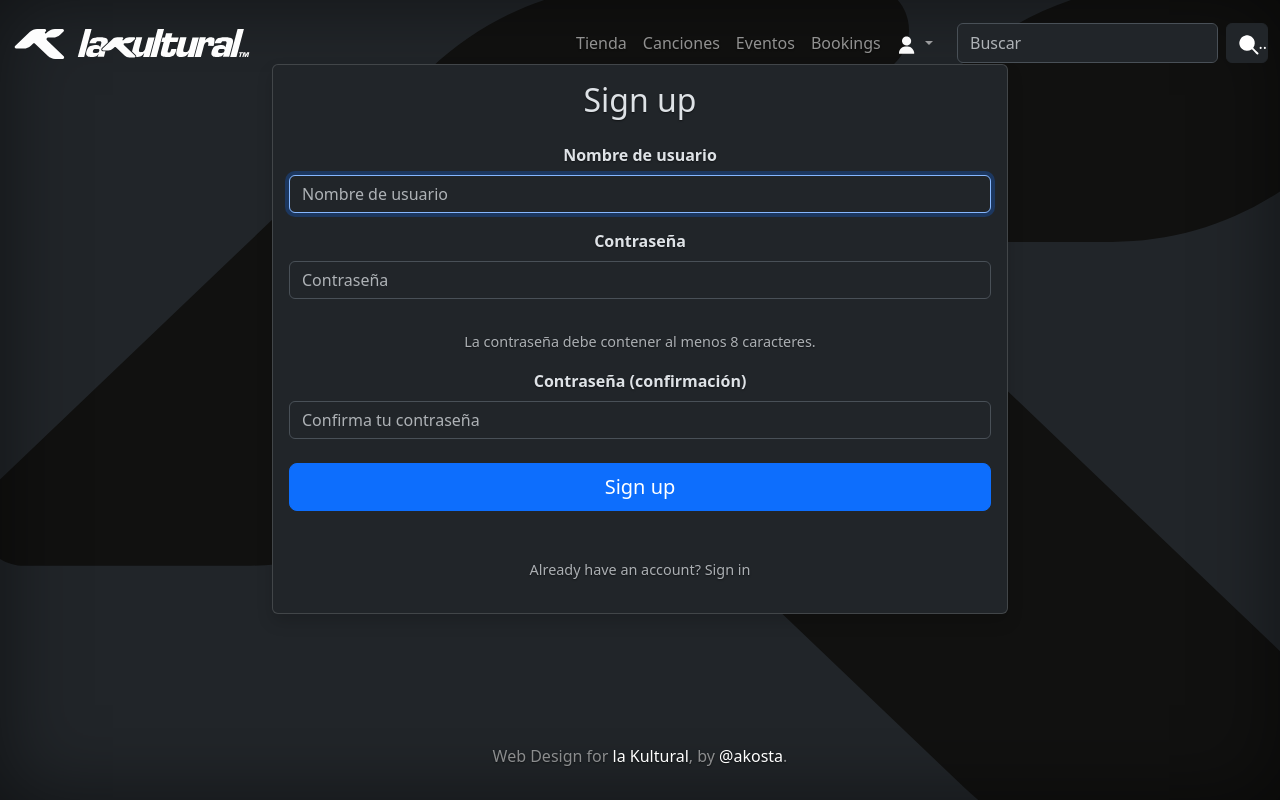
After one commit to Arstac/lakultural-django, a Django app: page /usuarios/signup/ in a window 1280 px wide. The commit adds this page. Run offline with Django 4.2, Linux system fonts and the light colour scheme; some libraries are stand-ins or nearby versions.

Commit message:
Afegeixo login logout i canvis generals

```diff
--- a/LaKultural/booking/templates/booking/booking.html
+++ b/LaKultural/booking/templates/booking/booking.html
@@ -15,7 +15,7 @@
         <!-- Event Card -->
         {% for artista in artistas %}
         <div class="col">
-            <div class="card bg-dark text-white h-100 border-0 card-background">
+            <div class="card card-movement bg-dark text-white h-100 border-0 card-background">
                 {% if artista.imagen %}
                 <img src="{{ artista.imagen.url }}" alt="{{ artista.nombre }}" class="card-img-top">
                 {% else %}
--- a/LaKultural/eventos/templates/eventos/eventos.html
+++ b/LaKultural/eventos/templates/eventos/eventos.html
@@ -14,7 +14,7 @@
         <!-- Event Card -->
         {% for evento in eventos %}
         <div class="col">
-            <div class="card bg-dark text-white h-100 border-0">
+            <div class="card card-movement bg-dark text-white h-100 border-0">
                 {% if evento.imagen %}
                 <img src="{{ evento.imagen.url }}" alt="{{ evento.nombre }}" class="img-fluid card-img-top rounded-3">
                 {% else %}
@@ -25,7 +25,7 @@
                     <p class="card-text">{{ evento.lugar}}</p>
                 </div>
                 <div class="card-footer">
-                    <small>Date and Price</small>
+                    <small>{{ evento.fecha|date}}</small>
                 </div>
             </div>
         </div>
--- a/LaKultural/eventos/views.py
+++ b/LaKultural/eventos/views.py
@@ -2,6 +2,6 @@ from django.shortcuts import render
 from .models import Evento
 
 def eventos(request):
-    eventos = Evento.objects.all()
+    eventos = Evento.objects.all().order_by('fecha')
     contexto = {'eventos':eventos}
     return render(request, 'eventos/eventos.html', contexto)
--- a/LaKultural/static/css/base.css
+++ b/LaKultural/static/css/base.css
@@ -184,7 +184,7 @@ body {
     filter: grayscale(0); /* Restaurar color al pasar el ratón por encima */
   }
 
-  .card:hover {
+  .card-movement:hover {
     transform: scale(1.05); /* Efecto de zoom */
     box-shadow: 0 4px 8px 0 rgba(0,0,0,0.2), 0 6px 20px 0 rgba(0,0,0,0.19); /* Sombra más pronunciada */
     transition: transform 0.3s ease, box-shadow 0.3s ease, filter 0.3s ease; /* Transición suave para el zoom y la sombra */
@@ -284,3 +284,62 @@ body {
 }
 
 /* You can add hover effects or additional stylings below */
+
+
+
+
+
+
+/* ------------- */
+/* LOGIN I LOGOUT */
+/* ------------- */
+
+
+.signup-model .card {
+  box-shadow: 0 5px 15px rgba(0,0,0,.3);
+}
+
+.signup-model .btn-block {
+  padding: 0.375rem 0.75rem;
+  margin-top: 1rem;
+}
+
+.signup-model .form-control {
+  border-radius: 0.25rem;
+}
+
+.signup-model form {
+  margin-top: 2rem;
+}
+
+
+.signup-section .form-text {
+  display: block; /* O usa 'inline' si prefieres que esté al lado del campo */
+  margin-top: -0.5rem; /* Ajusta según el espaciado deseado */
+  margin-bottom: 1rem; /* Ajusta según el espaciado deseado */
+  font-size: 0.9rem; /* Un tamaño más pequeño para la ayuda y los mensajes de error */
+  color: #6c757d; /* Un color más claro para la ayuda y los mensajes de error */
+}
+
+.signup-section .form-group label {
+  font-weight: 600; /* Opcional: hace que la etiqueta del campo sea más prominente */
+  margin-bottom: 0.5rem; /* Asegúrate de que haya espacio entre la etiqueta y el campo */
+}
+
+.signup-section .btn-primary {
+  width: 100%; /* Hace que el botón se expanda para llenar el ancho del contenedor */
+  /* Asegúrate de que el color del botón se destaque y coincida con la paleta de colores de tu sitio */
+}
+
+.signup-section .text-muted {
+  display: block; /* Opcional: para cambiar la visualización del enlace */
+  margin-top: 2rem; /* Espacio antes del enlace de cambio al formulario de inicio de sesión */
+  font-size: 0.9rem; /* Un tamaño de fuente menor para el enlace a 'Sign in' */
+}
+
+/* Ajusta los estilos de responsividad según sea necesario */
+@media (max-width: 768px) {
+  .signup-section .col-md-8 {
+    width: 90%; /* Puede ajustar esto para cambiar el ancho en dispositivos más pequeños */
+  }
+}
--- a/LaKultural/templates/navbar.html
+++ b/LaKultural/templates/navbar.html
@@ -31,9 +31,9 @@
               <img src="{% static 'assets/img/icons/user.svg' %}" alt="userlogo" height="20px" width="20px">
             </a>
             <ul class="dropdown-menu">
-              <li><a class="dropdown-item" href="#">Iniciar Sesión</a></li>
+              <li><a class="dropdown-item" href="{% url 'usuarios:login' %}">Iniciar Sesión</a></li>
               <li><hr class="dropdown-divider"></li>
-              <li><a class="dropdown-item" href="#">Registrarse</a></li>
+              <li><a class="dropdown-item" href="{% url 'usuarios:signup' %}">Registrarse</a></li>
             </ul>
           </li>
         </ul>
--- /dev/null
+++ b/LaKultural/usuarios/forms.py
@@ -0,0 +1,12 @@
+from django import forms
+from django.contrib.auth.forms import UserCreationForm
+from django.contrib.auth.models import User
+
+class SignupForm(UserCreationForm):
+    class Meta:
+        model = User
+        fields = ['username', 'password1', 'password2']
+
+class LoginForm(forms.Form):
+    username = forms.CharField()
+    password = forms.CharField(widget=forms.PasswordInput)
--- /dev/null
+++ b/LaKultural/usuarios/templates/usuarios/signup.html
@@ -0,0 +1,40 @@
+{% extends 'base.html' %}
+{% load static %}
+{% block content %}
+
+<section class="signup-section my-5">
+    <div class="container">
+      <div class="row justify-content-center">
+        <div class="col-md-8">
+          <div class="card shadow">
+            <div class="card-body">
+              <h2 class="text-center mb-4">Sign up</h2>
+              <form method="POST">
+                {% csrf_token %}
+                <div class="form-group mb-3">
+                  <label for="{{ form.username.id_for_label }}">Nombre de usuario</label>
+                  <input type="text" id="{{ form.username.id_for_label }}" class="form-control" placeholder="Nombre de usuario" required autofocus>
+                </div>
+                <div class="form-group mb-1">
+                  <label for="{{ form.password.id_for_label }}">Contraseña</label>
+                  <input type="password" id="{{ form.password.id_for_label }}" class="form-control" placeholder="Contraseña" required>
+                </div>
+                <small class="form-text text-muted mb-3">La contraseña debe contener al menos 8 caracteres.</small>
+                <div class="form-group mb-3">
+                  <label for="{{ form.password2.id_for_label }}">Contraseña (confirmación)</label>
+                  <input type="password" id="{{ form.password2.id_for_label }}" class="form-control" placeholder="Confirma tu contraseña" required>
+                </div>
+                <div class="text-center">
+                  <button type="submit" class="btn btn-primary btn-lg mt-2 mb-3">Sign up</button>
+                </div>
+                <p class="text-center">
+                  <a href="{% url 'usuarios:login' %}" class="text-muted">Already have an account? Sign in</a>
+                </p>
+              </form>
+            </div>
+          </div>
+        </div>
+      </div>
+    </div>
+  </section>
+{% endblock %}
--- a/LaKultural/usuarios/urls.py
+++ b/LaKultural/usuarios/urls.py
@@ -5,7 +5,8 @@ app_name = 'usuarios'
 
 urlpatterns = [
     # path('usuarios/', views.usuarios, name='usuarios'),
-    # path('login/', views.login_view, name='login'),
-    # path('logout/', views.logout_view, name='logout'),
+    path('login/', views.login_view, name='login'),
+    path('signup/', views.signup_view, name='signup'),
+    path('logout/', views.logout_view, name='logout'),
     # Añade más rutas según necesites
 ]
--- a/LaKultural/usuarios/views.py
+++ b/LaKultural/usuarios/views.py
@@ -1,3 +1,34 @@
-from django.shortcuts import render
+from django.shortcuts import render, redirect
+from django.contrib.auth import authenticate, login, logout
+from .forms import SignupForm, LoginForm
 
-# Create your views here.
+# signup page
+def signup_view(request):
+    if request.method == 'POST':
+        form = SignupForm(request.POST)
+        if form.is_valid():
+            form.save()
+            return redirect('login')
+    else:
+        form = SignupForm()
+    return render(request, 'usuarios/signup.html', {'form': form})
+
+# login page
+def login_view(request):
+    if request.method == 'POST':
+        form = LoginForm(request.POST)
+        if form.is_valid():
+            username = form.cleaned_data['username']
+            password = form.cleaned_data['password']
+            user = authenticate(request, username=username, password=password)
+            if user:
+                login(request, user)
+                return redirect('home')
+    else:
+        form = LoginForm()
+    return render(request, 'usuarios/login.html', {'form': form})
+
+# logout page
+def logout_view(request):
+    logout(request)
+    return redirect('login')
```
Also changed, not shown: LaKultural/LaKultural/settings.py (+5 -2 lines), LaKultural/usuarios/templates/usuarios/login.html (added, +38 -0 lines), 1 other file.
